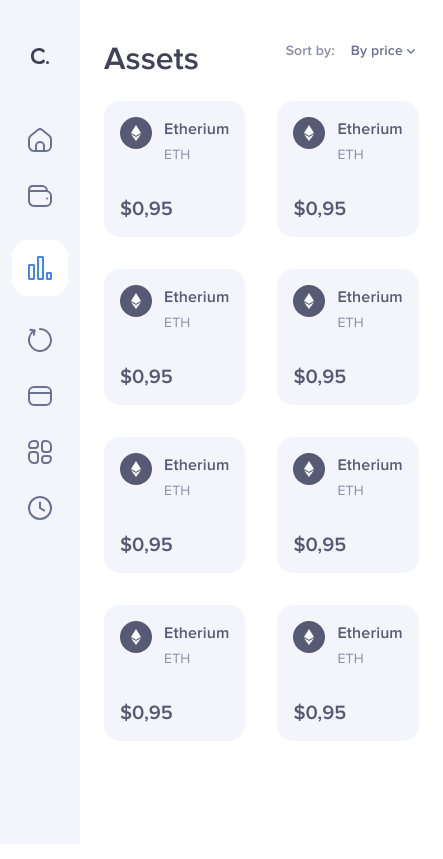
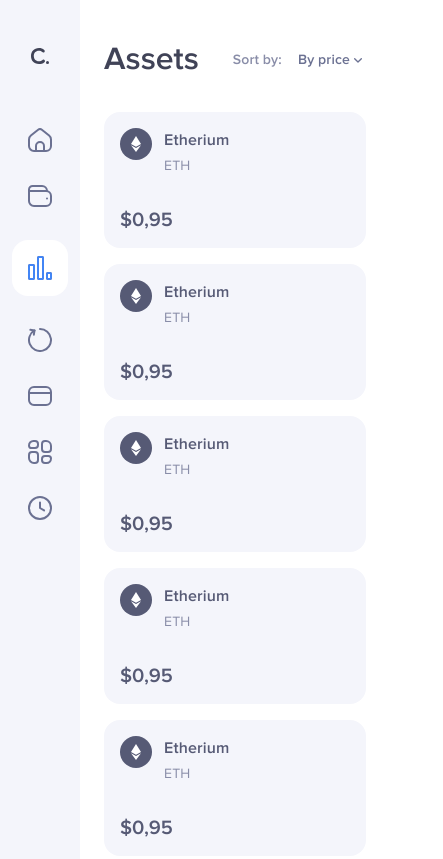
Before and after one commit to eprikhodko/test-task-cryptopay, a website built with webpack: page src/index.html in a window 390 px wide. Shown: the top 859 px of the page, 443 px wide, since content can reach past the window. Built offline with nearby package versions, Linux system fonts and the light colour scheme.

Commit message:
feat: set cards columns to 1 for mobile screens

```diff
--- a/src/index.html
+++ b/src/index.html
@@ -100,7 +100,7 @@
       </aside>
 
       <div class="wrapper">
-        <header class="header">
+        <header class="header header__main">
           <h1 class="header__title">Assets</h1>
           <div class="sort-by">
             <span class="sort-by__label">Sort by:</span>
--- a/src/scss/abstracts/_constants.scss
+++ b/src/scss/abstracts/_constants.scss
@@ -22,6 +22,7 @@
 $tablet-big-width: 960px;
 $tablet-medium-width: 840px;
 $tablet-width: 640px;
+$mobile-big-width: 440px;
 $mobile-width: 375px;
 
 // Typography
--- a/src/scss/base/_base.scss
+++ b/src/scss/base/_base.scss
@@ -12,6 +12,7 @@
 
 h1 {
   @include font(rem(32px), line-height(40px, 32px), 600, $color-title-active);
+  margin: 0;
 }
 
 h2 {
--- a/src/scss/components/_cards.scss
+++ b/src/scss/components/_cards.scss
@@ -7,10 +7,17 @@
 
   @media (max-width: $tablet-big-width) {
     grid-template-columns: repeat(3, 1fr);
+    gap: 24px;
   }
 
   @media (max-width: $tablet-width) {
     grid-template-columns: repeat(2, 1fr);
+    gap: 24px;
+  }
+
+  @media (max-width: $mobile-big-width) {
+    grid-template-columns: 1fr;
+    gap: 16px;
   }
 }
 
--- a/src/scss/layouts/_header.scss
+++ b/src/scss/layouts/_header.scss
@@ -4,6 +4,6 @@
   justify-content: space-between;
 }
 
-.header__title {
-  margin-top: 40px;
+.header__main {
+  margin: 40px 0 32px;
 }
```
